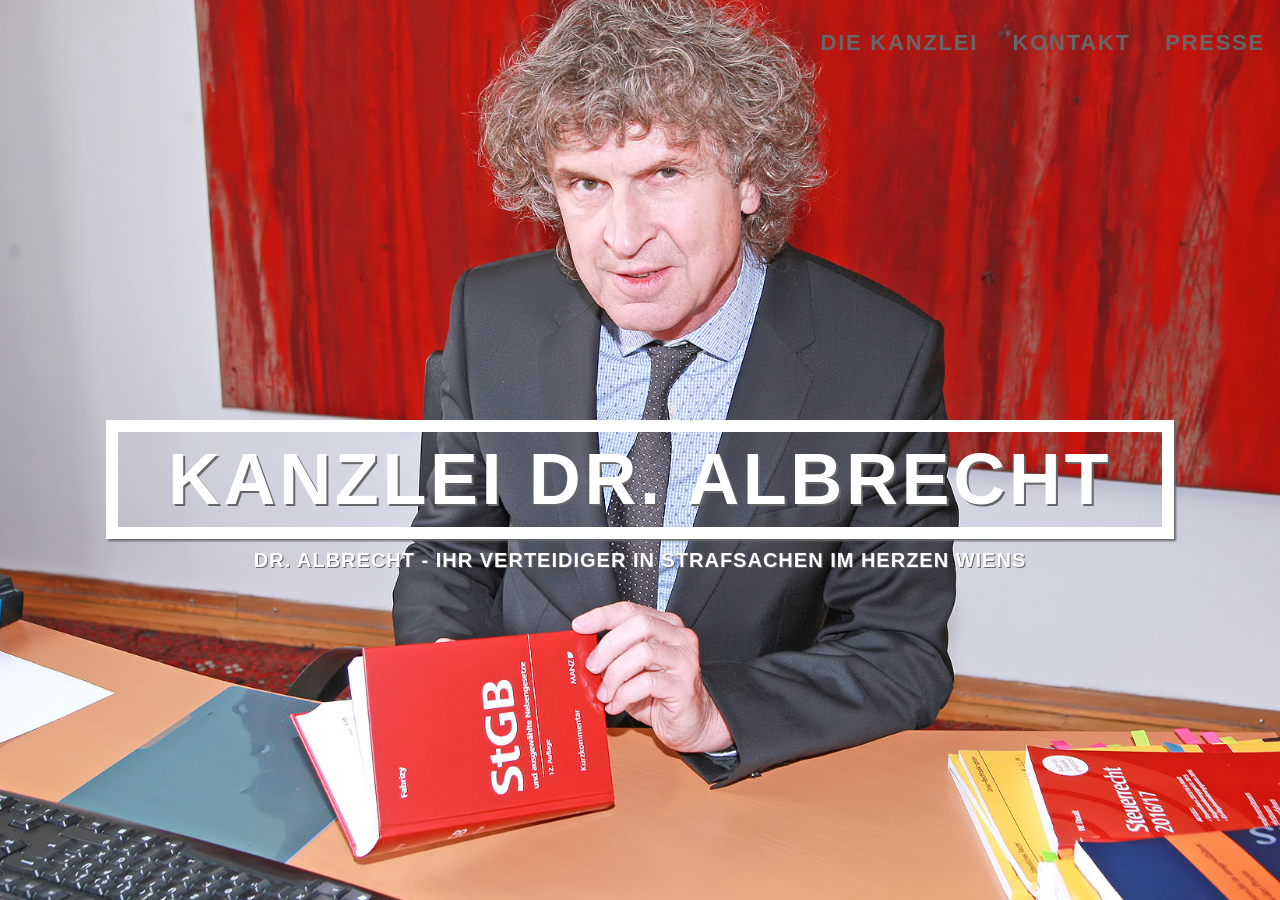
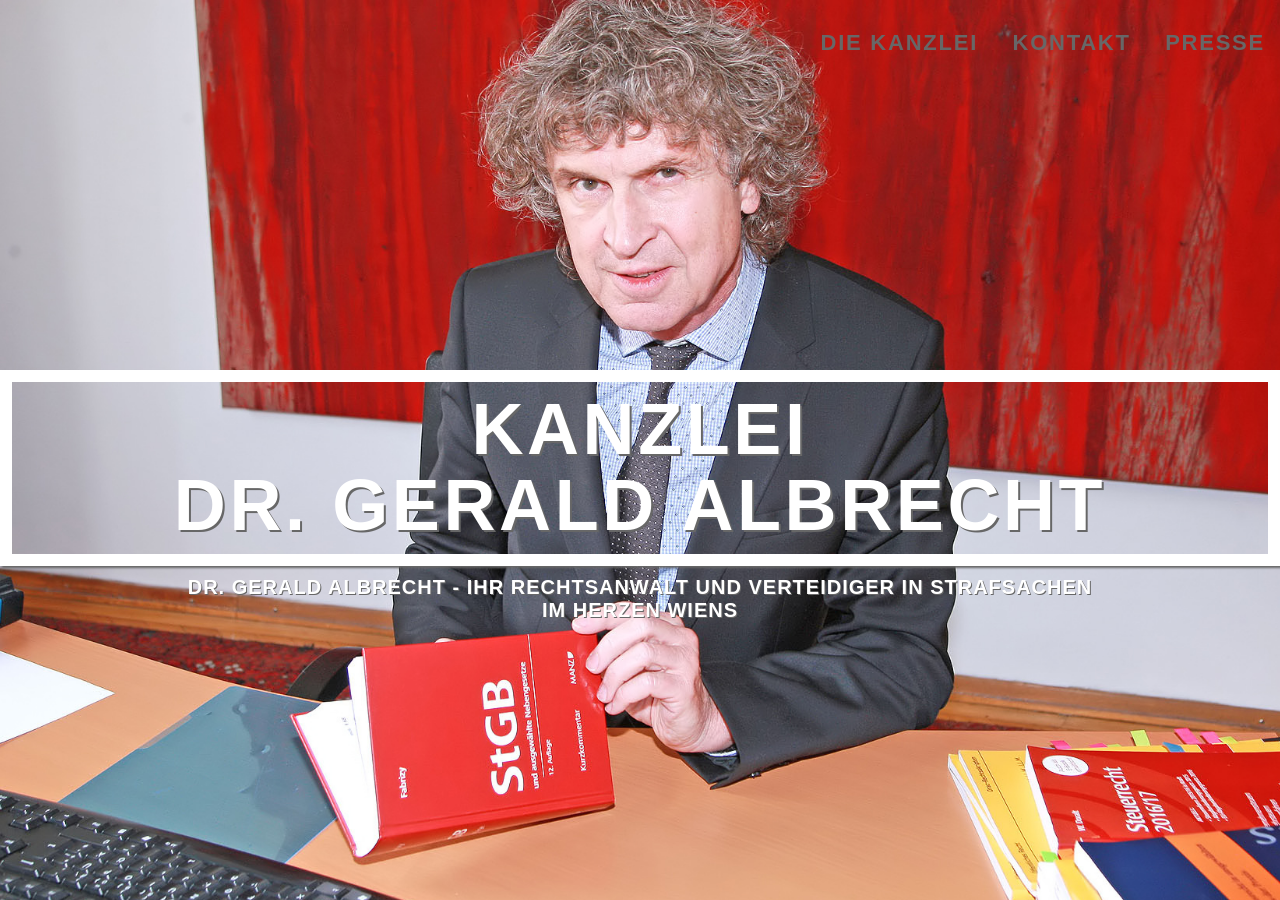
Before and after one commit to thelexn/aka-geri, a Jekyll site: the page built from index.html, in a window 1280 px wide and 900 px high. Built offline with Jekyll 4.4.1, drawn with Linux system fonts in a browser that asks for light colours; nearby versions of some CDN libraries.

Commit message:
change title and description

```diff
--- a/_data/site-config.yml
+++ b/_data/site-config.yml
@@ -1,4 +1,6 @@
-title: Kanzlei Dr.&nbsp;Albrecht
+title: Kanzlei Dr.&nbsp;Gerald&nbsp;Albrecht
+description: Dr. Gerald Albrecht - Ihr Rechtsanwalt und Verteidiger in Strafsachen<br/>
+ im Herzen Wiens
 email: kanzlei.albrecht@gmx.at
 phone1: 0043-1-7136302
 phone2: 0043-1-7132617
@@ -7,7 +9,6 @@ address: 1030 Wien, Untere Viaduktgasse 10/12
 office-hours: Mo-Fr 9:30-18:30 Uhr
 date-aggreement: Termin nach Vereinbarung
 map: https://www.google.at/maps/place/Mr.+Dr.+Gerald+Albrecht/@48.2064703,16.3847183,17z/data=!3m1!4b1!4m5!3m4!1s0x476d077313e34d13:0x4f27537b29d3c433!8m2!3d48.2064703!4d16.386907
-description: Dr. Albrecht - Ihr Verteidiger in Strafsachen im Herzen Wiens
 bg-header: bg-dr.albrecht-office.jpg
 bg-footer: bg-footer.jpg
 logo: logo10.svg
```
